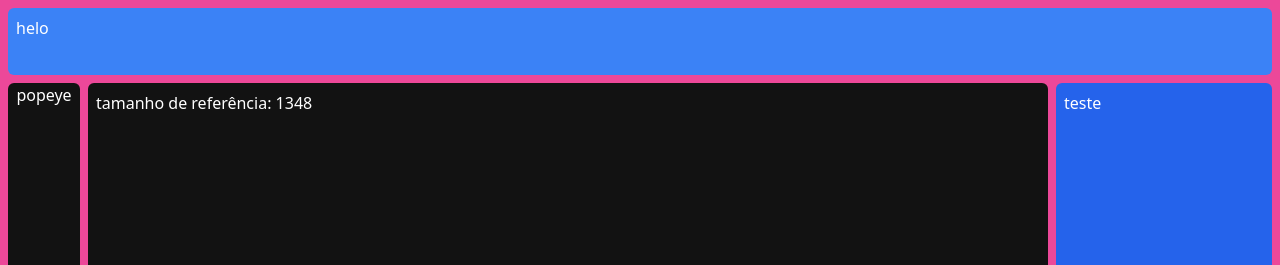
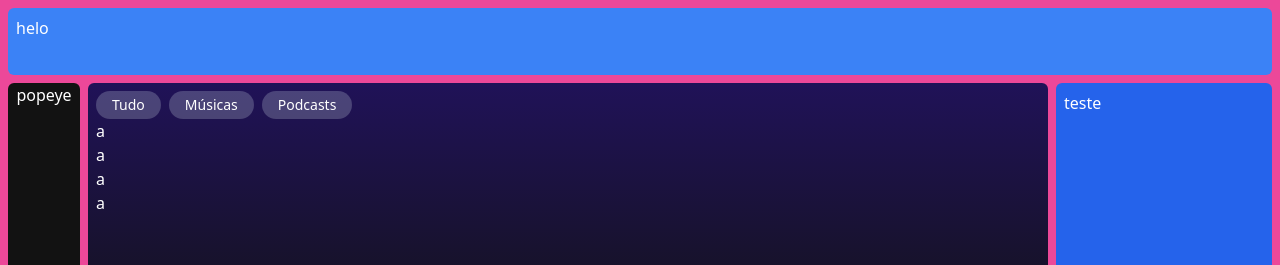
Before and after one commit to jeanartcst/spotify-web, a React (Vite) app: page / in a window 1280 px wide. Shown: the top 265 px of the page. Built offline with nearby package versions, Linux system fonts and the light colour scheme.

Commit message:
Inicializing the proccess of the main container and the sections of it, putting some HTML and mocked data.

```diff
--- a/src/components/main-container/index.tsx
+++ b/src/components/main-container/index.tsx
@@ -1,9 +1,41 @@
 export function MainContainer() {
+  const total = 50;
   return (
     // Tamanho de referência da div 1348 x 717 {todas as divs centralizadas tem 717 de altura}
 
-    <div className="rounded-md flex-col w-3/4 h-full bg-[#121212] p-2">
-      <span>{'tamanho de referência: 1348 '}</span>
-    </div>
-  )
+    <main className="rounded-md flex-col w-3/4 h-full bg-gradient-to-t from-black from-20% via-background via-50%% to-darkBlue to-75%% p-2">
+      <div className="flex flex-row gap-2">
+        <button
+          type="button"
+          className="text-sm font-medium bg-slate-300/25 px-4 py-1 rounded-full text hover:bg-slate-300/50"
+        >
+          Tudo
+        </button>
+        <button
+          type="button"
+          className="text-sm font-medium bg-slate-300/25 px-4 py-1 rounded-full text hover:bg-slate-300/50"
+        >
+          Músicas
+        </button>
+        <button
+          type="button"
+          className="text-sm font-medium bg-slate-300/25 px-4 py-1 rounded-full text hover:bg-slate-300/50"
+        >
+          Podcasts
+        </button>
+      </div>
+      <section>
+        <span>a</span>
+      </section>
+      <section>
+        <span>a</span>
+      </section>
+      <section>
+        <span>a</span>
+      </section>
+      <section>
+        <span>a</span>
+      </section>
+    </main>
+  );
 }
--- a/src/components/screen.tsx
+++ b/src/components/screen.tsx
@@ -1,22 +1,22 @@
-import { Footer } from './footer'
-import { MainContainer } from './main-container'
-import { NavBar } from './nav-bar'
-import { SideBar } from './side-bar'
+import { Footer } from "./footer";
+import { MainContainer } from "./main-container";
+import { NavBar } from "./nav-bar";
+import { SideBar } from "./side-bar";
 // import { MainContainer } from "./main-container";
 
 export function Screen() {
   return (
     <div className="h-screen flex flex-col ">
       <NavBar />
-      <div className="flex flex-row items-center justify-between min-h-[717px] w-full">
+      <div className="flex flex-row items-center justify-between min-h-[717px] h-full w-full">
         <SideBar />
         <MainContainer />
         <div className="flex-auto mx-2 bg-blue-600 h-full rounded-md p-2">
-          {' '}
+          {" "}
           <span>teste</span>
         </div>
       </div>
       <Footer />
     </div>
-  )
+  );
 }
--- a/tailwind.config.js
+++ b/tailwind.config.js
@@ -2,7 +2,12 @@
 export default {
   content: ['./index.html', './src/**/*.{js,ts,jsx,tsx}'],
   theme: {
-    extend: {},
+    extend: {
+      colors: {
+        'background': '#121212',
+        'darkBlue': '#201258'
+      }
+    },
   },
   plugins: [],
 }
```
Also changed, not shown: src/mockData/empty_songs.json (added, +10 -0 lines), public/thereisnoalbumadded.jpg (added).
